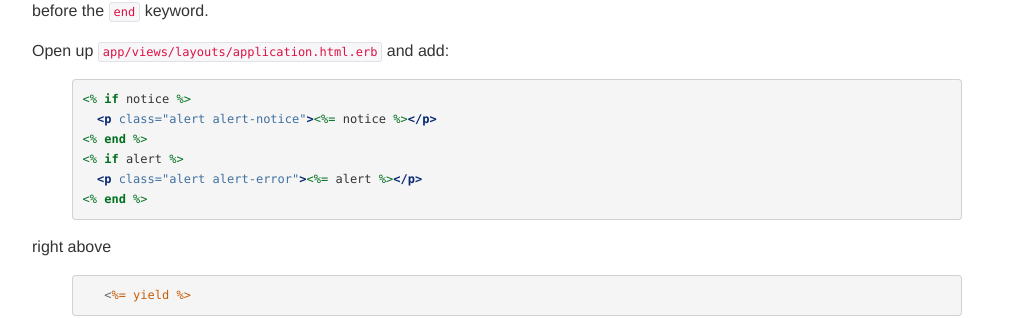
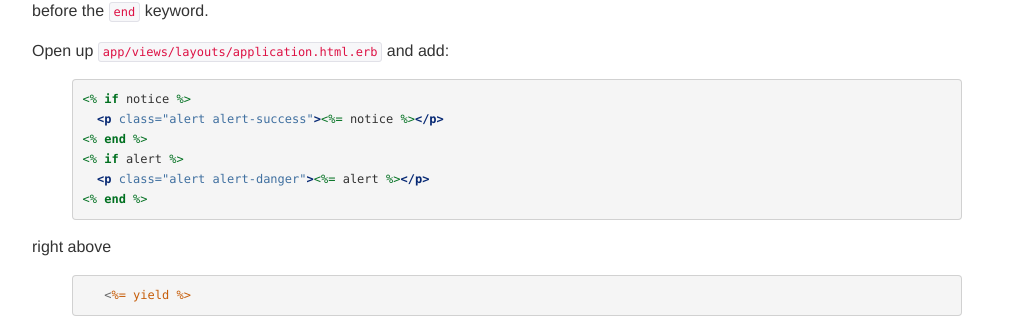
Before and after one commit to railsgirls/guides.railsgirls.com, a Jekyll site: the page built from _posts/2012-11-01-devise.markdown, in a window 1280 px wide and 900 px high, scrolled down 833 px. Shown: the part 148-466 px from the top of the window, without its empty margins (53-1085 px from the left). Built offline with Jekyll 4.4.1, drawn with Linux system fonts in a browser that asks for light colours; nearby versions of some CDN libraries.

Commit message:
Corrects styling for alert
In the guides for adding Devise, the alert classes were incorrectly
labeled as “alert-notice” and “alert-error.” This changes them to the
correct names so that the styling shows up. See
http://getbootstrap.com/components/#alerts for details.

```diff
--- a/_posts/2012-11-01-devise.markdown
+++ b/_posts/2012-11-01-devise.markdown
@@ -48,10 +48,10 @@
 
 {% highlight erb %}
 <% if notice %>
-  <p class="alert alert-notice"><%= notice %></p>
+  <p class="alert alert-success"><%= notice %></p>
 <% end %>
 <% if alert %>
-  <p class="alert alert-error"><%= alert %></p>
+  <p class="alert alert-danger"><%= alert %></p>
 <% end %>
 {% endhighlight %}
 right above
```
